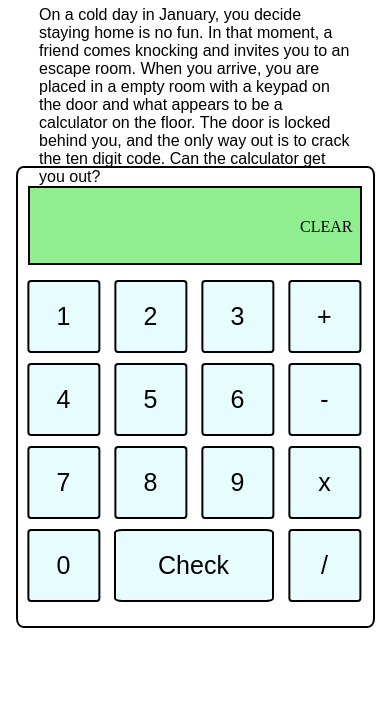
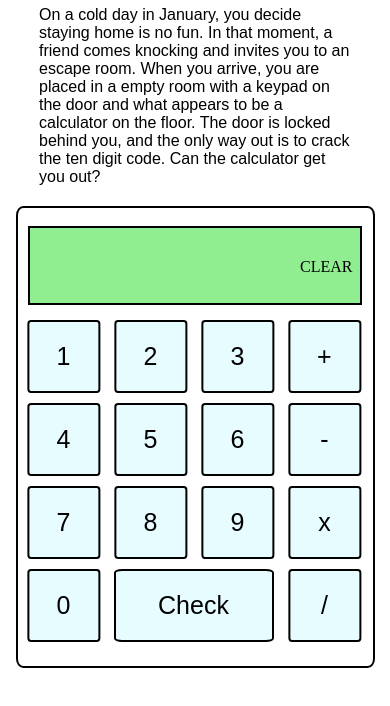
Before and after one commit to BryGuy15/Cal-Confusion, a plain HTML site: page index.html in a window 390 px wide. Shown: the part 74-780 px from the top of the page. Drawn offline with Linux system fonts and the light colour scheme; a web font is replaced by a local one.

Commit message:
Update game-styling.css

```diff
--- a/game-styling.css
+++ b/game-styling.css
@@ -281,7 +281,8 @@ padding-top: 15px;
 @media screen and (max-width: 450px){
 
     #instructions{
-        padding: 20px;
+        padding-top: 20px;
+        margin-bottom: 10px;
     }
 
 }
```
